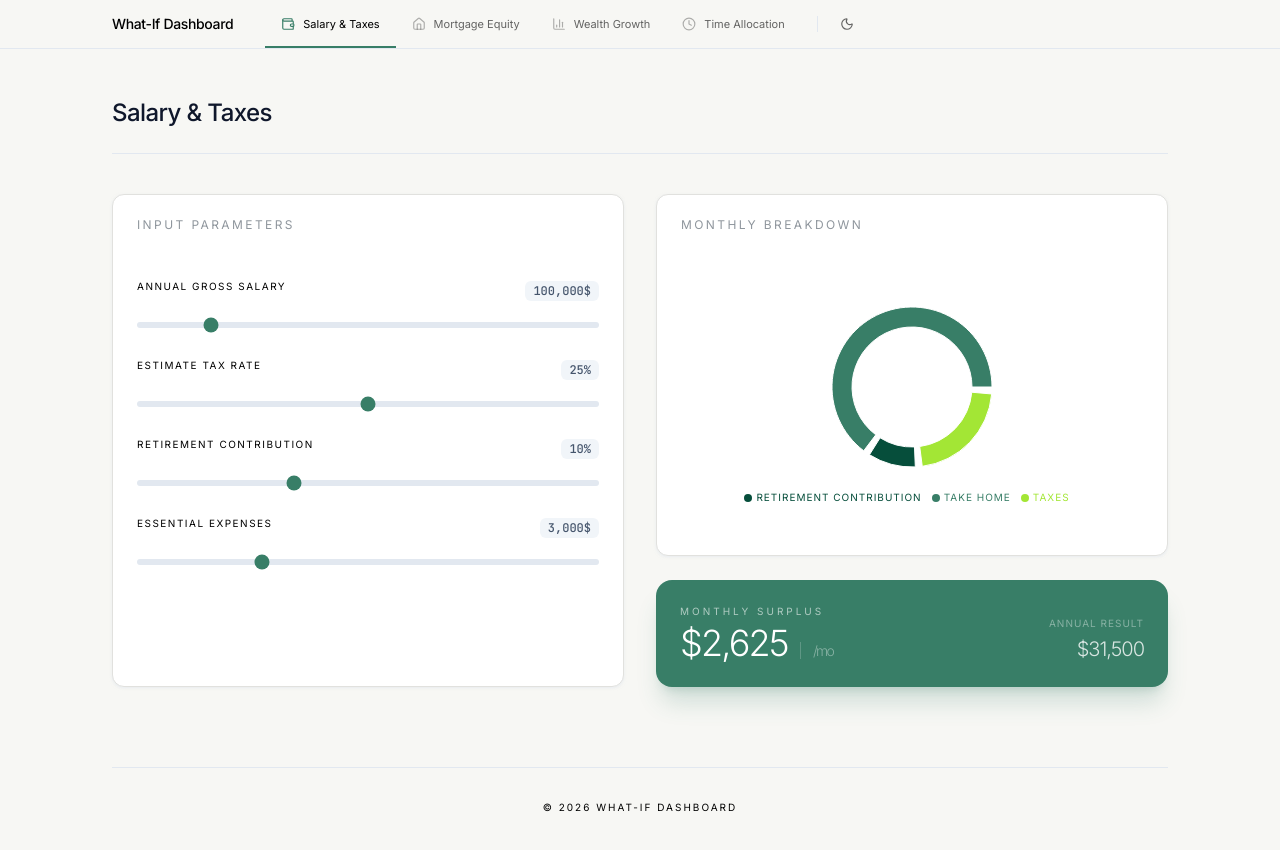
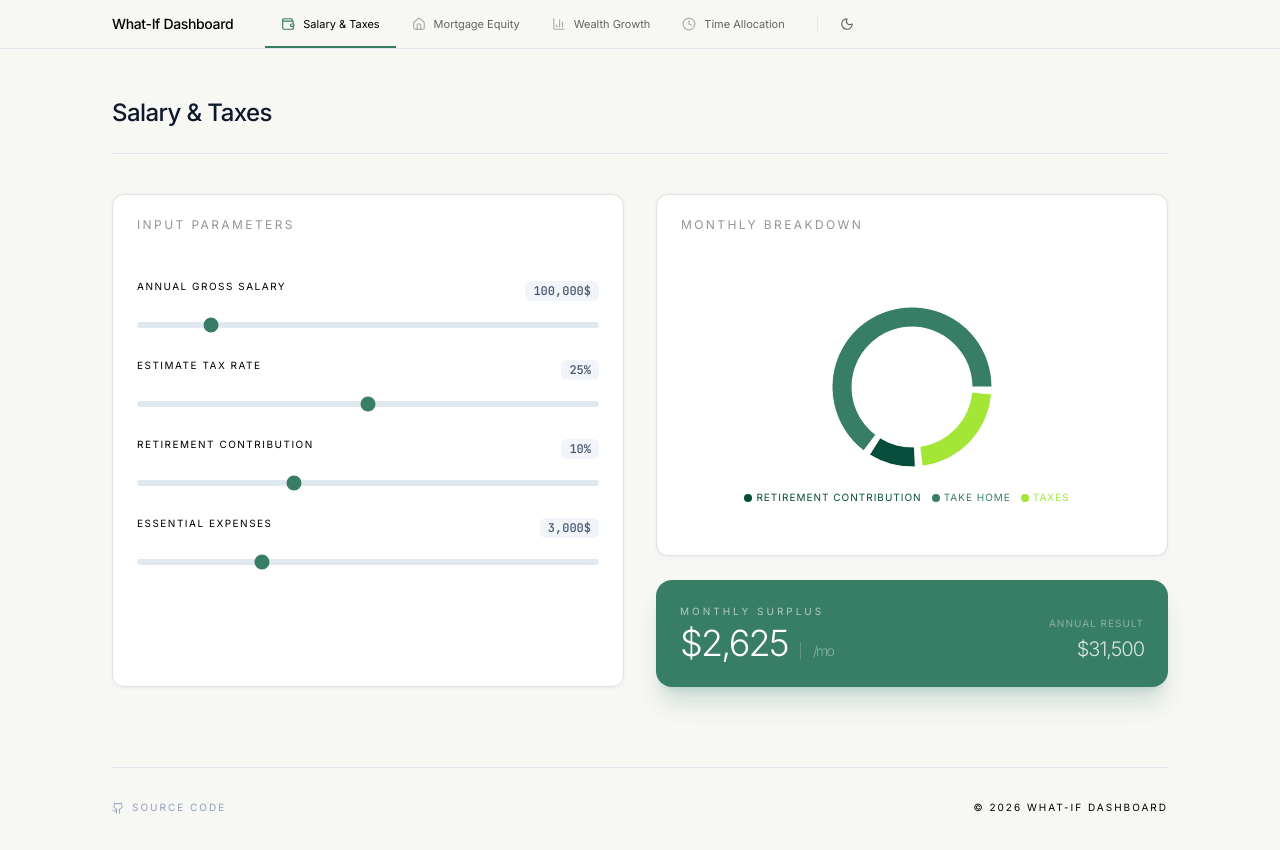
Before and after one commit to romayneeastmond/whatifdashboard-react-vite-framer-tailwind, a React (Vite) app: page / in a window 1280 px wide. Shown: the top 850 px of the page. Built offline with nearby package versions, Linux system fonts and the light colour scheme.

Commit message:
feat: Add GitHub repo link.

```diff
--- a/src/App.tsx
+++ b/src/App.tsx
@@ -197,7 +197,16 @@ export default function App() {
 					</AnimatePresence>
 
 					<footer className="mt-20 pb-12 border-t border-slate-200 dark:border-white/5 pt-8">
-						<div className="flex flex-col md:flex-row justify-center items-center gap-4 text-[10px] uppercase tracking-[0.2em] text-black dark:text-slate-500 font-normal">
+						<div className="flex flex-col md:flex-row justify-between items-center gap-4 text-[10px] uppercase tracking-[0.2em] text-black dark:text-slate-500 font-normal">
+							<a
+								href="https://github.com/romayneeastmond/whatifdashboard-react-vite-framer-tailwind"
+								target="_blank"
+								rel="noopener noreferrer"
+								className="flex items-center gap-2 text-slate-400 hover:text-black dark:text-white/30 dark:hover:text-white transition-colors"
+							>
+								<Github size={12} />
+								<span>Source Code</span>
+							</a>
 							<p>&copy; 2026 What-If Dashboard</p>
 						</div>
 					</footer>
```
